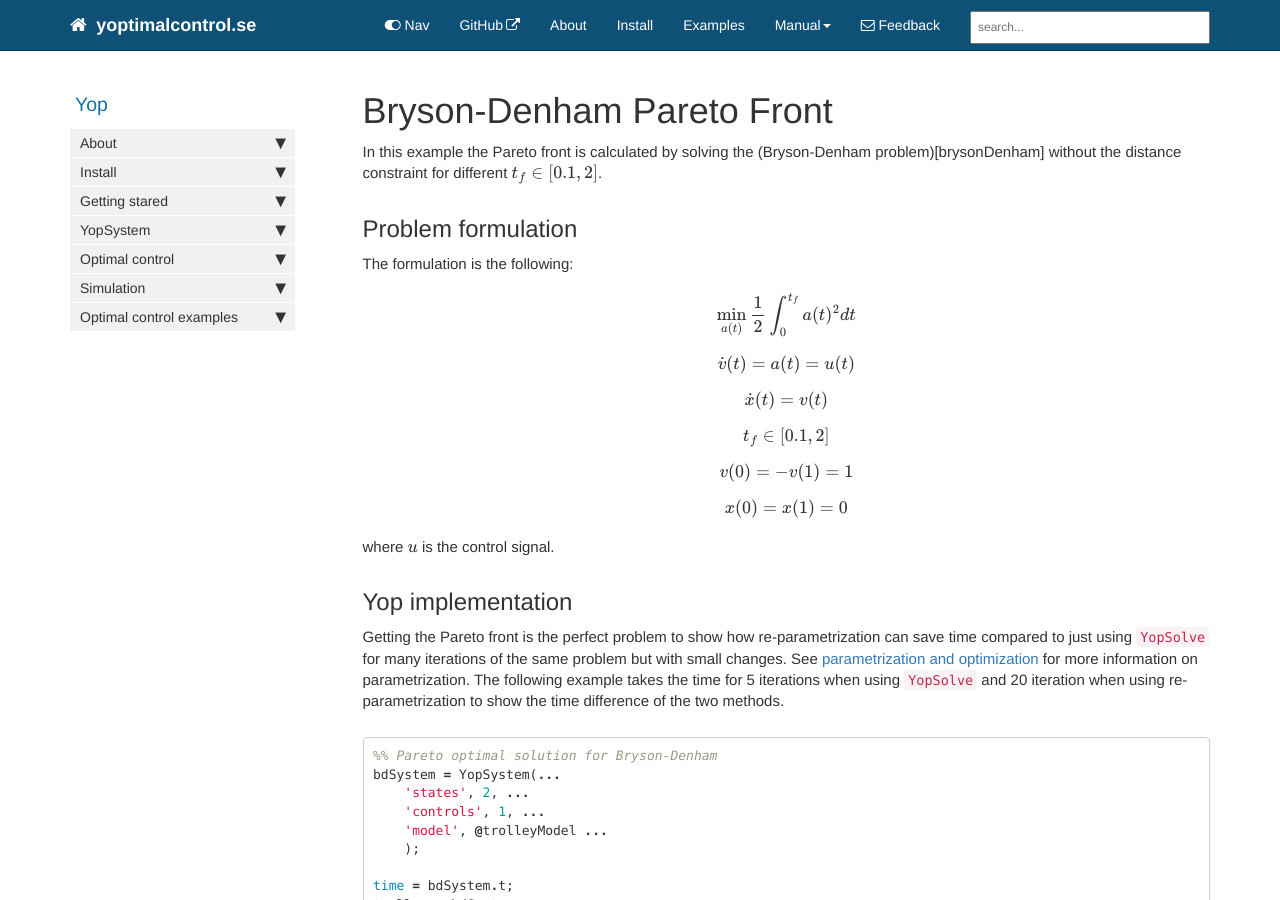
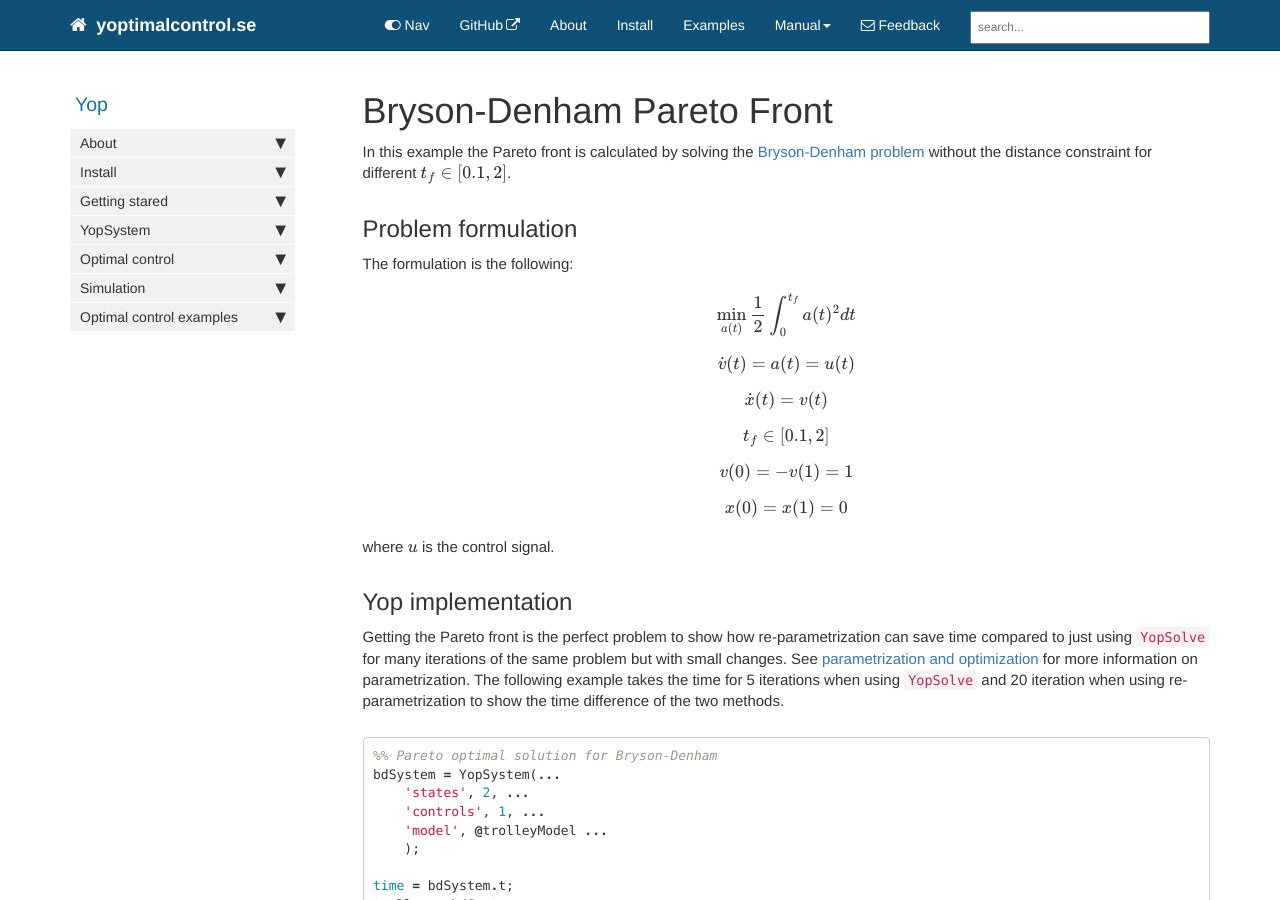
Before and after one commit to yoptimalcontrol/yoptimalcontrol, a Jekyll site: the page built from pages/examples/bryson/brysonPareto.md, in a window 1280 px wide and 900 px high. Built offline with Jekyll 4.4.1, drawn with Linux system fonts in a browser that asks for light colours; nearby versions of some CDN libraries; formulas are drawn with MathJax 3; comment, search, counter and statistics services are not loaded.

Commit message:
fixed bugged link

```diff
--- a/pages/examples/bryson/brysonPareto.md
+++ b/pages/examples/bryson/brysonPareto.md
@@ -7,7 +7,7 @@ permalink: brysonPareto
 folder: examples
 toc: false
 ---
-In this example the Pareto front is calculated by solving the (Bryson-Denham problem)[brysonDenham] without the distance constraint for different $$t_f \in [0.1 , 2]$$.
+In this example the Pareto front is calculated by solving the [Bryson-Denham problem](brysonDenham) without the distance constraint for different $$t_f \in [0.1 , 2]$$.
 
 ## Problem formulation
 The formulation is the following:
```
